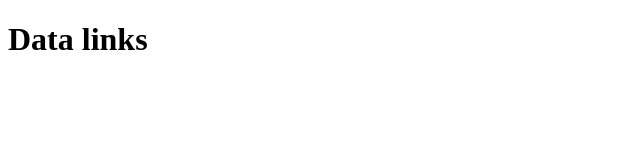
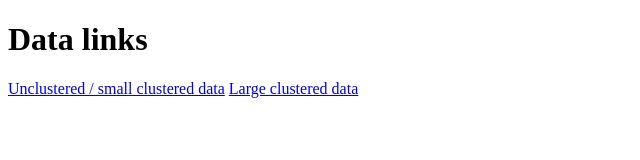
Before and after one commit to viktorZenkov/measuringAttraction, a plain HTML site: page index.html in a window 1280 px wide. Shown: the whole page, without its empty margins (0-640 px from the left). Drawn offline with Linux system fonts and the light colour scheme.

Commit message:
Update index.html

```diff
--- a/index.html
+++ b/index.html
@@ -8,6 +8,11 @@
 
 <h1>Data links</h1>
 
+<a href="https://viktorzenkov.github.io/measuringAttraction/Data/UnclusteredSmallClustered/small.html">Unclustered / small clustered data</a>
+
+<a href="https://viktorzenkov.github.io/measuringAttraction/Data/LargeClustered/large.html">Large clustered data</a>
+
+
 
 </body>
 </html>
```
